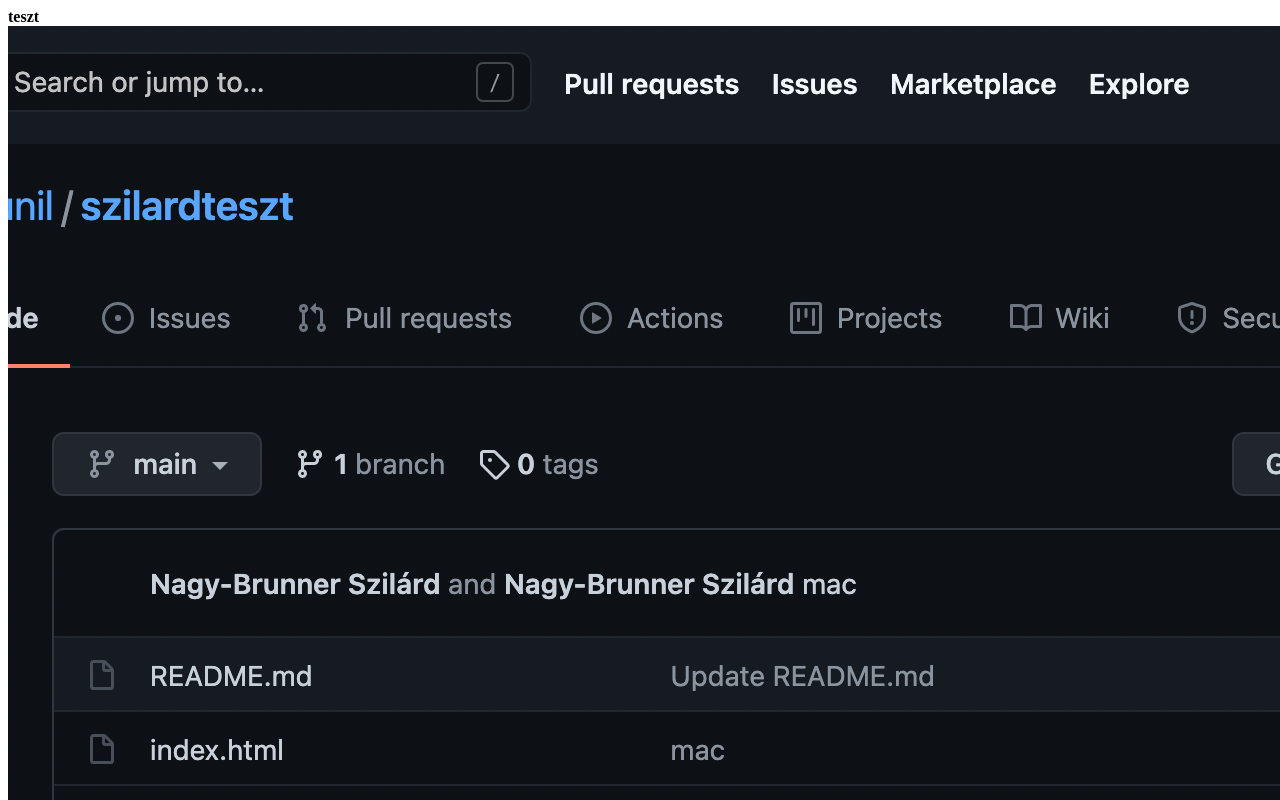
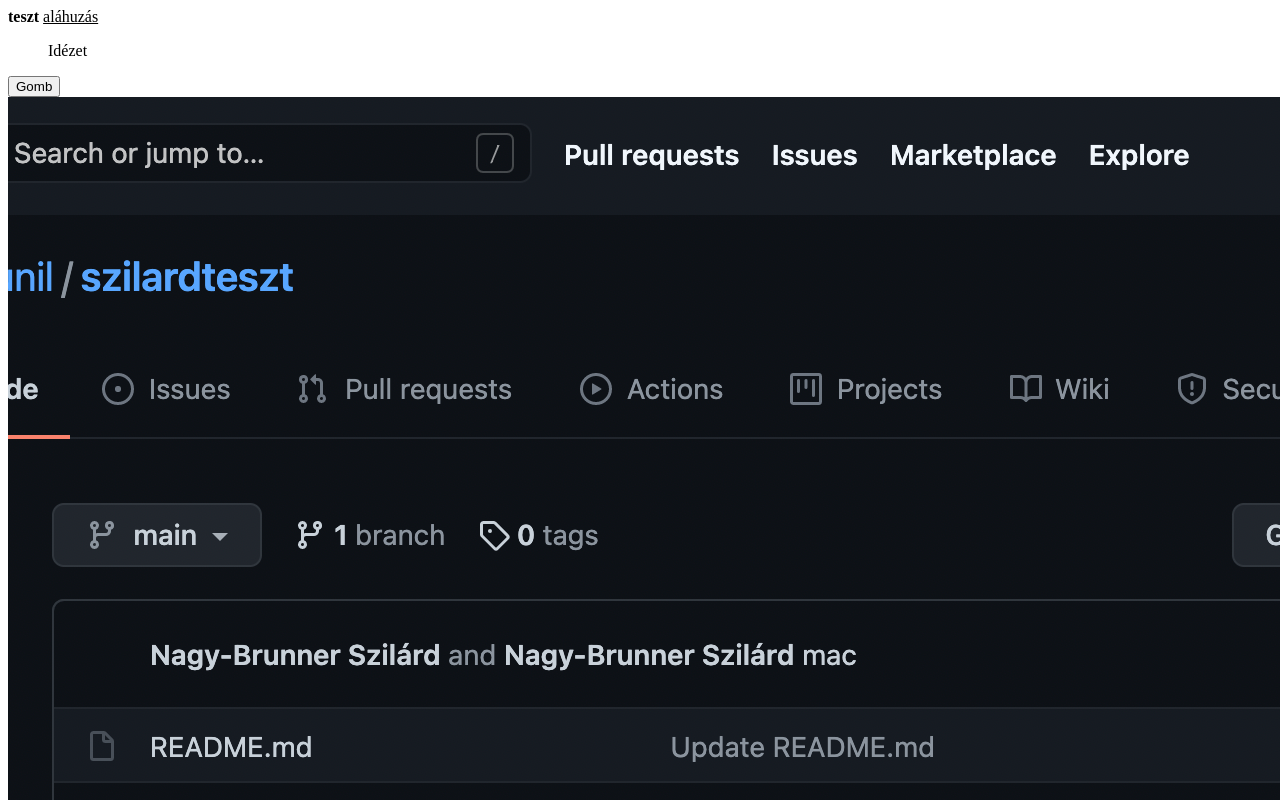
Before and after one commit to faxunil/szilardteszt, a plain HTML site: page index.html in a window 1280 px wide. Shown: the top 800 px of the page. Drawn offline with Linux system fonts and the light colour scheme.

Commit message:
teszt html

```diff
--- a/index.html
+++ b/index.html
@@ -8,6 +8,9 @@
 </head>
 <body>
     <strong>teszt</strong>
+    <ins>aláhuzás</ins>
+    <blockquote>Idézet</blockquote>
+    <button>Gomb</button>
     <img src="img/teszt.png">
     <a href="https://github.com">github</a>
 </body>
```
